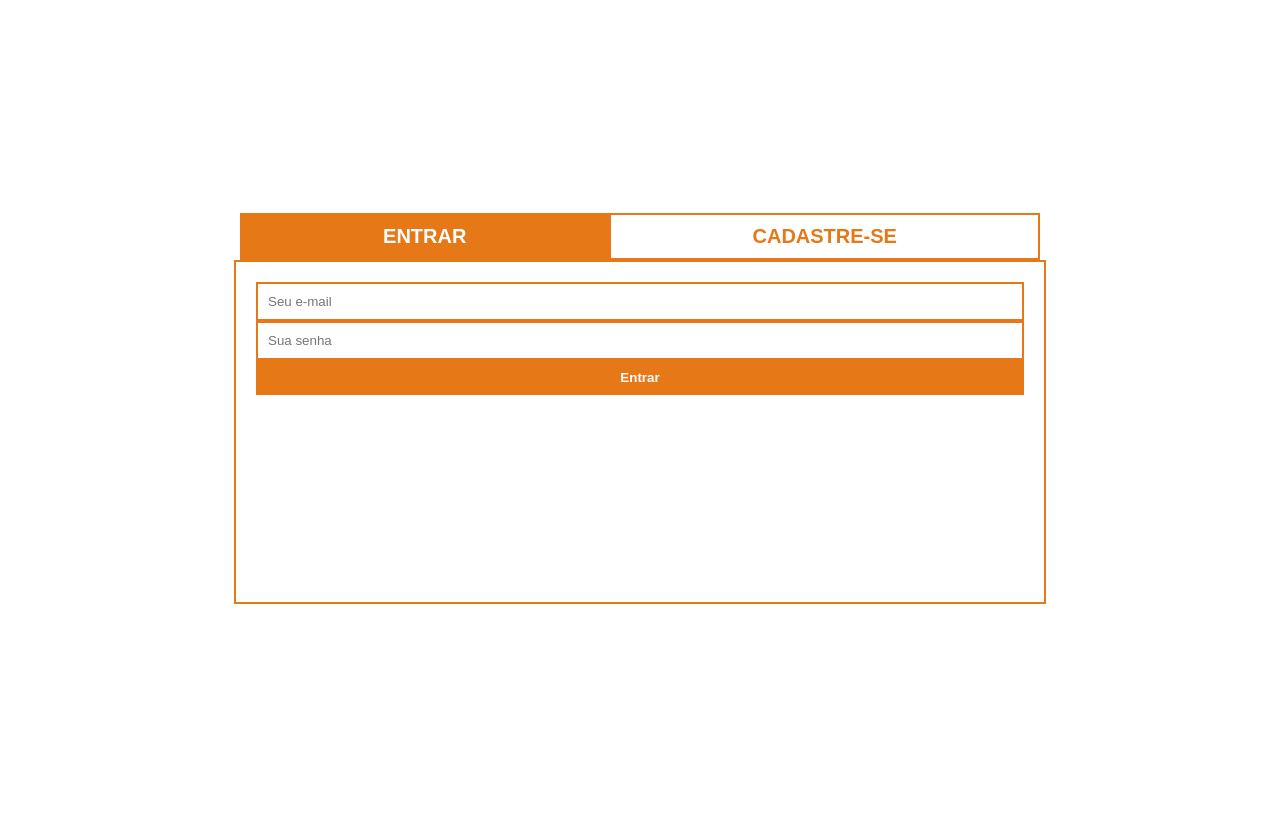
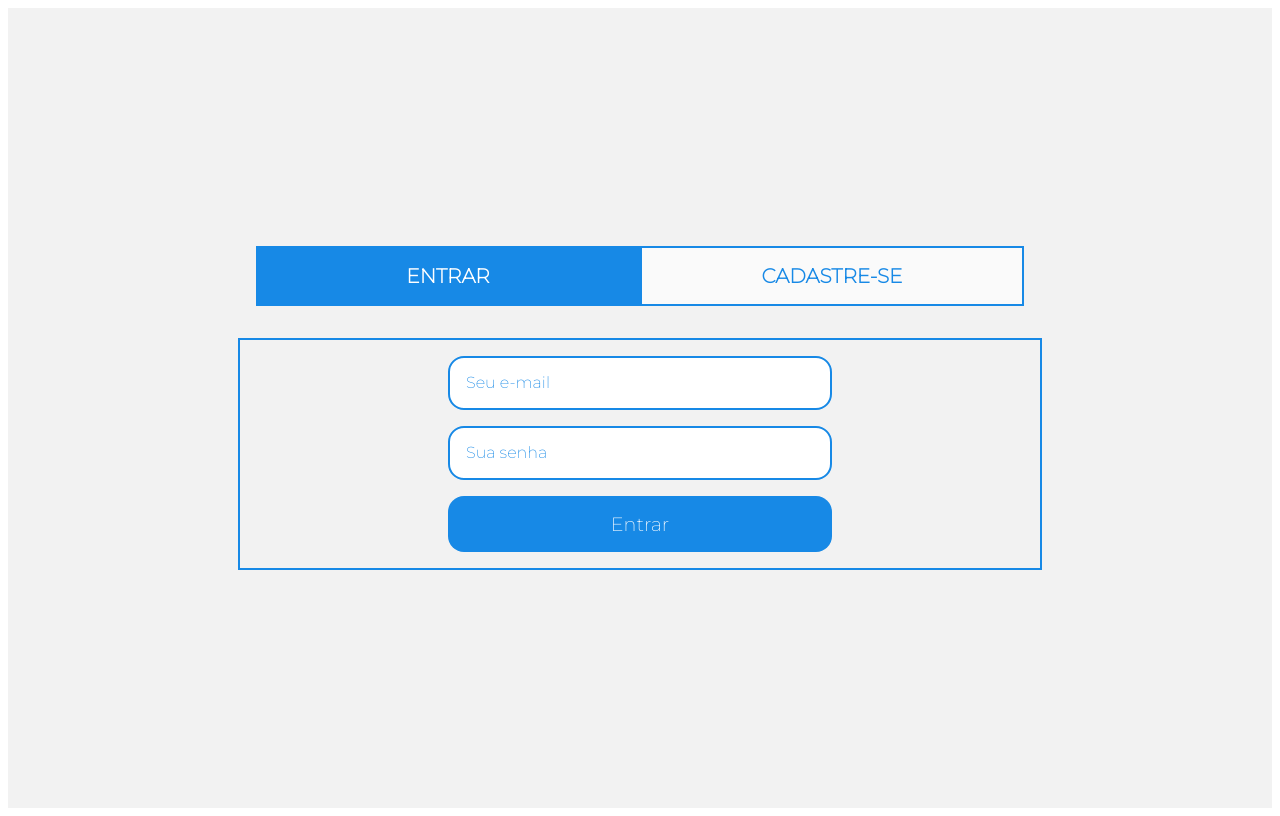
Before and after one commit to Arthur-KF18/JavaScript-Alura, a website built with Vite: page Alura+/Data-Attributes-do-HTML5/index.html in a window 1280 px wide. Built offline with nearby package versions, Linux system fonts and the light colour scheme.

Commit message:
adicionando estilos na página

```diff
--- a/Alura+/Data-Attributes-do-HTML5/index.html
+++ b/Alura+/Data-Attributes-do-HTML5/index.html
@@ -6,6 +6,9 @@
 	<link rel="icon" type="image/svg+xml" href="/vite.svg" />
 	<meta name="viewport" content="width=device-width, initial-scale=1.0" />
 	<title>Data Atributes</title>
+	<link rel="preconnect" href="https://fonts.googleapis.com">
+	<link rel="preconnect" href="https://fonts.gstatic.com" crossorigin>
+	<link href="https://fonts.googleapis.com/css2?family=Montserrat:wght@200&display=swap" rel="stylesheet">
 	<link rel="stylesheet" href="style.css">
 </head>
 
--- a/Alura+/Data-Attributes-do-HTML5/style.css
+++ b/Alura+/Data-Attributes-do-HTML5/style.css
@@ -1,73 +1,109 @@
-.container{
+:root {
+  --plano-fundo: #f2f2f2;
+  --plano-form: #fafafa;
+  --cor-principal: #1789e6;
+  --altura-base: 100vh;
+  --fonte-principal: 'Montserrat', sans-serif;
+  --fonte-p-peso: 200;
+}
+
+html {
+  font-family: var(--fonte-principal);
+  font-weight: var(--fonte-p-peso);
+}
+
+
+.container {
   display: flex;
   flex-direction: column;
   justify-content: center;
   align-items: center;
-  height: 100vh;
+  height: var(--altura-base);
+  gap: 2rem;
+  background-color: var(--plano-fundo);
 }
 
-.conteudos{
+.conteudos {
   display: flex;
   flex-direction: column;
   gap: 1rem;
-  border: 2px solid #e67817;
+  border: 2px solid var(--cor-principal);
   width: 60vw;
 }
 
-.abas{
+.abas {
   display: flex;
   flex-direction: row;
   justify-content: center;
   align-items: center;
-  width: 62.5vw;
 }
 
-.abas button{
-  background-color: #fff;
-  border: 2px solid #E67817;
-  color: #E67817;
-  cursor:pointer;
-  flex-grow: 1;
+.abas button {
+  font-family: var(--fonte-principal);
+  font-weight: var(--fonte-p-peso);
+  background-color: var(--plano-form);
+  border: 2px solid var(--cor-principal);
+  color: var(--cor-principal);
+  cursor: pointer;
   font-size: 1.25rem;
   font-weight: bold;
   outline: none;
-  padding: 10px;
+  padding: 1rem 5rem;
   text-transform: uppercase;
   transition: all .5s;
+  width: 30vw;
 }
 
-.conteudos{
-  border: 2px solid #E67817;
-  min-height: 300px;
-  padding: 20px;
+.conteudos {
+  display: flex;
+  flex-direction: column;
+  justify-content: center;
+  align-items: center;
+  border: 2px solid var(--cor-principal);
+  min-height: 15vw;
+  padding: 1rem;
 }
 
-.form{
+.form {
   display: flex;
   justify-content: center;
   flex-direction: column;
+  width: 30vw;
+  gap: 1rem;
 }
 
-.form input{
-  padding: 10px;
-  border: 2px solid #E67817;
+.form input {
+  padding: 1rem;
+  border: 2px solid var(--cor-principal);
+  border-radius: 1rem;
+  font-size: 1rem;
 }
 
-.form button{
-  padding: 10px;
-  background-color: #E67817;
+.form input::placeholder{
+  color: var(--cor-principal);
+  font-family: var(--fonte-principal);
+  font-weight: var(--fonte-p-peso);
+  border-color: var(--cor-principal);
+}
+
+.form button {
+  padding: 1rem;
+  background-color: var(--cor-principal);
+  font-family: var(--fonte-principal);
+  font-weight: var(--fonte-p-peso);
+  font-size: 1.2rem;
   border: none;
   outline: none;
   color: #fff;
-  font-weight: bold;
+  border-radius: 1rem;
 }
 
 .hide {
   display: none;
 }
 
-.abas .ativa{
-  background-color: #E67817;
+.abas .ativa {
+  background-color: var(--cor-principal);
   color: #fff;
 
 }
```
